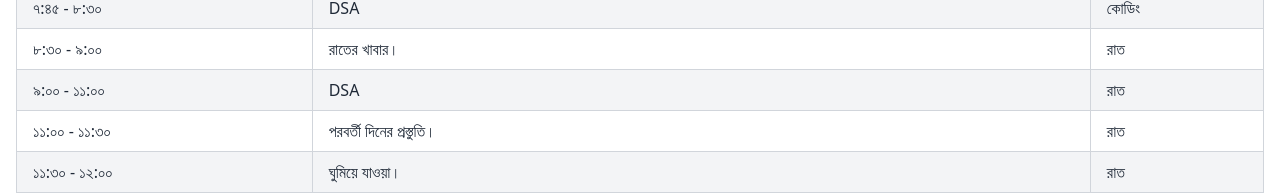
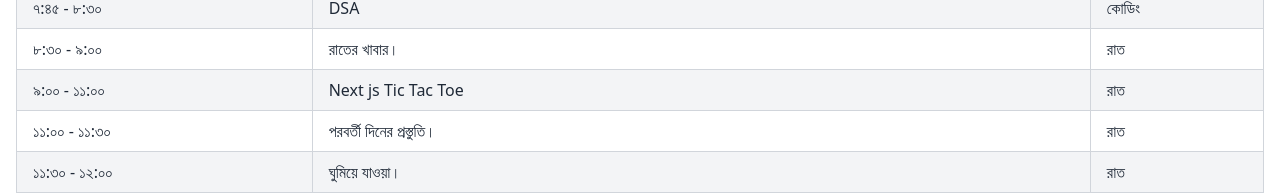
Before and after one commit to coderBelal/my-daily-routine, a React (Vite) app: page / in a window 1280 px wide. Shown: the part 614-808 px from the top of the page. Built offline with nearby package versions, Linux system fonts and the light colour scheme.

Commit message:
Update Routine.jsx

```diff
--- a/src/Components/Routine/Routine.jsx
+++ b/src/Components/Routine/Routine.jsx
@@ -76,7 +76,7 @@ const RoutineTable = () => {
     },
     {
       time: "৯:০০ - ১১:০০",
-      task: "DSA",
+      task: "Next js Tic Tac Toe",
       category: "রাত",
     },
 
```
